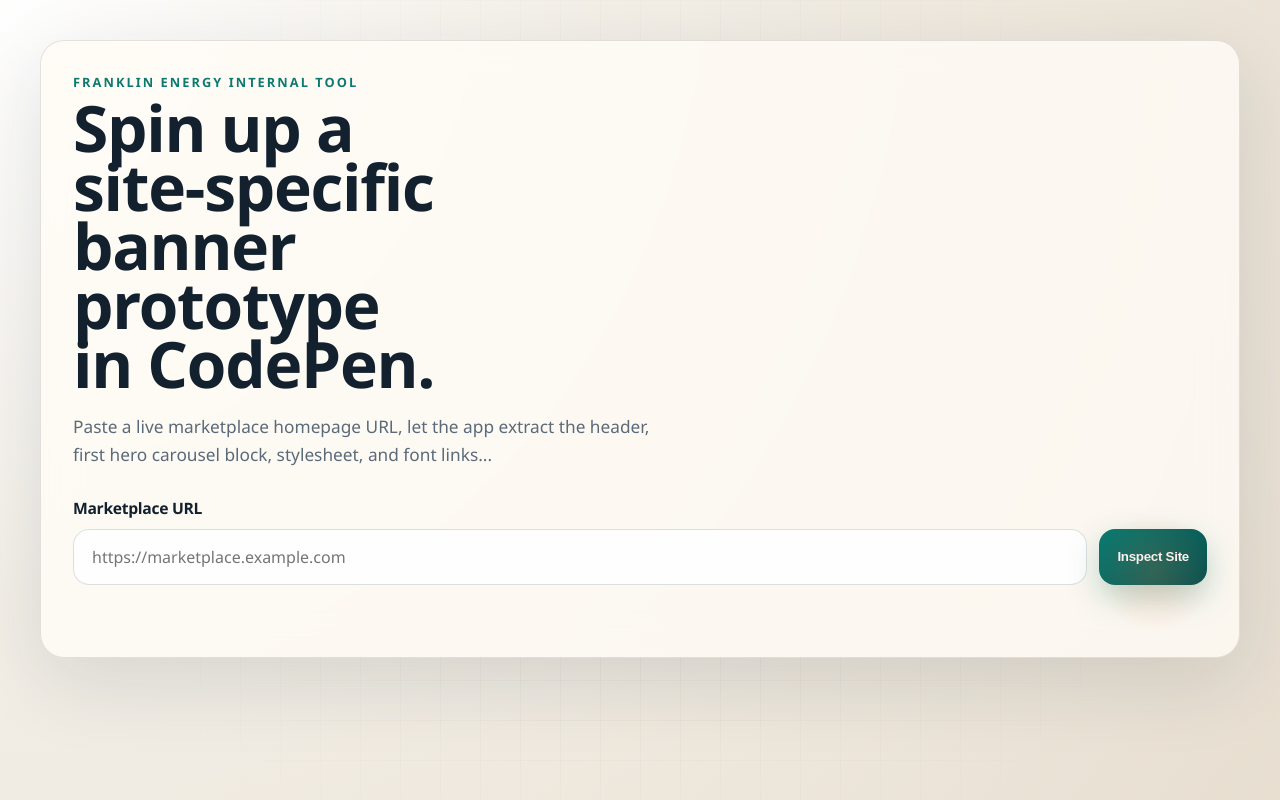
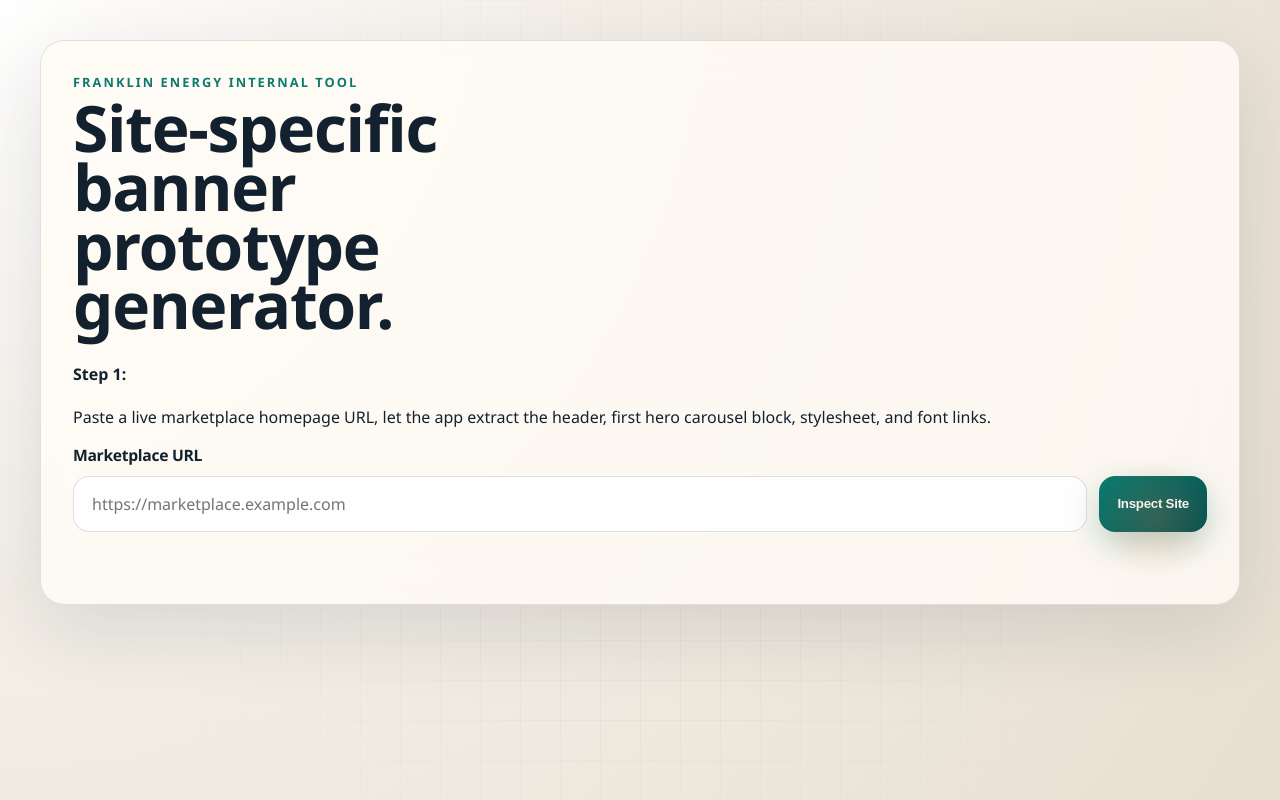
Before and after one commit to tracyapps/FE-banner-prototype-generator, a website: page public/index.html in a window 1280 px wide. Drawn offline with Linux system fonts and the light colour scheme.

Commit message:
app dashboard cleanup, pt2

```diff
--- a/public/index.html
+++ b/public/index.html
@@ -10,10 +10,11 @@
     <main class="app-shell">
       <section class="hero-panel">
         <p class="eyebrow">Franklin Energy internal tool</p>
-        <h1>Spin up a site-specific banner prototype in CodePen.</h1>
+        <h1>Site-specific banner prototype generator.</h1>
         <p class="lede">
+          <h4>Step 1:</h4>
           Paste a live marketplace homepage URL, let the app extract the header, first hero
-          carousel block, stylesheet, and font links...
+          carousel block, stylesheet, and font links.
         </p>
 
         <form id="extract-form" class="extract-form">
```
